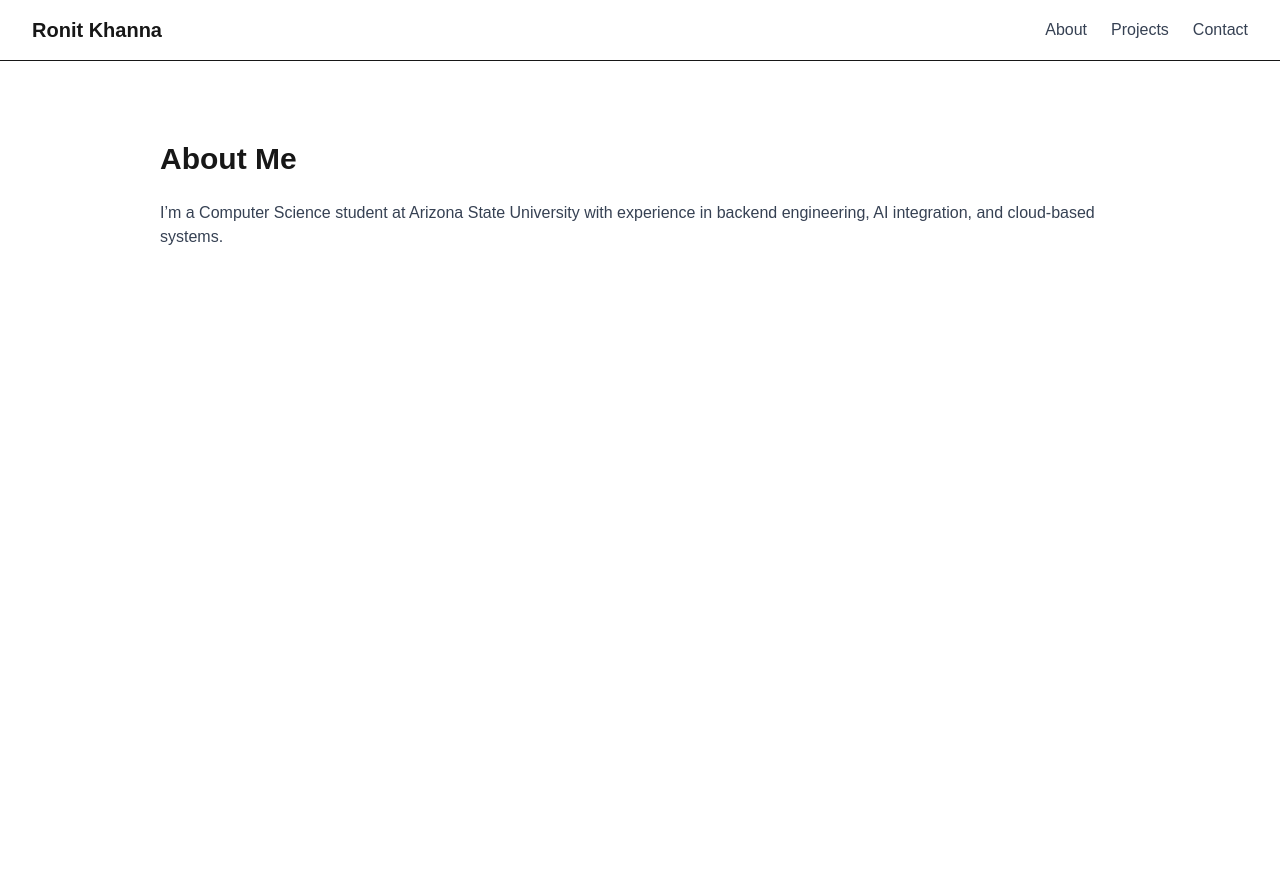
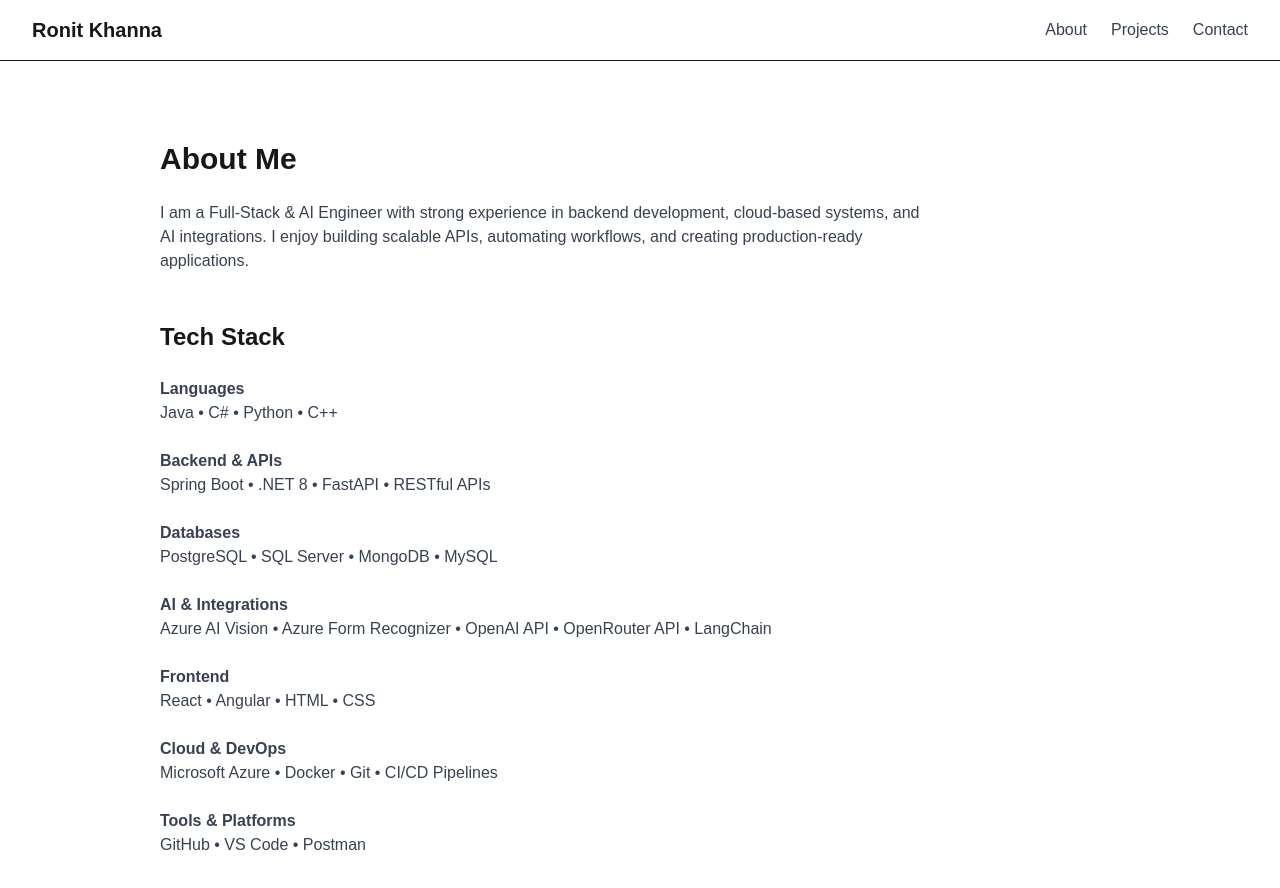
Before and after one commit to Ronn0905/portfolio, a Next.js app: page /about in a window 1280 px wide. Shown: the top 888 px of the page. Before the commit the page ends 861 px from the top, so only its background shows below. Built offline with nearby package versions, Linux system fonts and the light colour scheme.

Commit message:
Finalize homepage tech stack and add detailed About page

```diff
--- a/app/about/page.tsx
+++ b/app/about/page.tsx
@@ -1,12 +1,57 @@
 export default function About() {
   return (
     <main className="min-h-screen px-8 py-20 max-w-5xl mx-auto">
-      <h1 className="text-3xl font-bold">About Me</h1>
+      <h1 className="text-3xl font-bold mb-6">About Me</h1>
 
-      <p className="mt-6 text-gray-700">
-        I’m a Computer Science student at Arizona State University with experience
-        in backend engineering, AI integration, and cloud-based systems.
+      <p className="text-gray-700 max-w-3xl">
+        I am a Full-Stack & AI Engineer with strong experience in backend development,
+        cloud-based systems, and AI integrations. I enjoy building scalable APIs,
+        automating workflows, and creating production-ready applications.
       </p>
+
+      {/* Tech Stack */}
+      <div className="mt-12">
+        <h2 className="text-2xl font-semibold mb-6">Tech Stack</h2>
+
+        <div className="space-y-6 text-gray-700">
+          <div>
+            <h3 className="font-semibold">Languages</h3>
+            <p>Java • C# • Python • C++</p>
+          </div>
+
+          <div>
+            <h3 className="font-semibold">Backend & APIs</h3>
+            <p>Spring Boot • .NET 8 • FastAPI • RESTful APIs</p>
+          </div>
+
+          <div>
+            <h3 className="font-semibold">Databases</h3>
+            <p>PostgreSQL • SQL Server • MongoDB • MySQL</p>
+          </div>
+
+          <div>
+            <h3 className="font-semibold">AI & Integrations</h3>
+            <p>
+              Azure AI Vision • Azure Form Recognizer • OpenAI API • OpenRouter API • LangChain
+            </p>
+          </div>
+
+          <div>
+            <h3 className="font-semibold">Frontend</h3>
+            <p>React • Angular • HTML • CSS</p>
+          </div>
+
+          <div>
+            <h3 className="font-semibold">Cloud & DevOps</h3>
+            <p>Microsoft Azure • Docker • Git • CI/CD Pipelines</p>
+          </div>
+
+          <div>
+            <h3 className="font-semibold">Tools & Platforms</h3>
+            <p>GitHub • VS Code • Postman</p>
+          </div>
+        </div>
+      </div>
     </main>
   );
 }
--- a/app/page.tsx
+++ b/app/page.tsx
@@ -43,7 +43,8 @@ export default function Home() {
         <h2 className="text-2xl font-semibold">Tech Stack</h2>
 
         <p className="mt-4 text-gray-700">
-          Java • Spring Boot • .NET • FastAPI • Azure AI • React • Node.js • MongoDB
+          Java • Spring Boot • .NET • FastAPI • PostgreSQL • MongoDB • Azure • React • OpenAI API • Swift
+
         </p>
       </div>
     </main>
```
